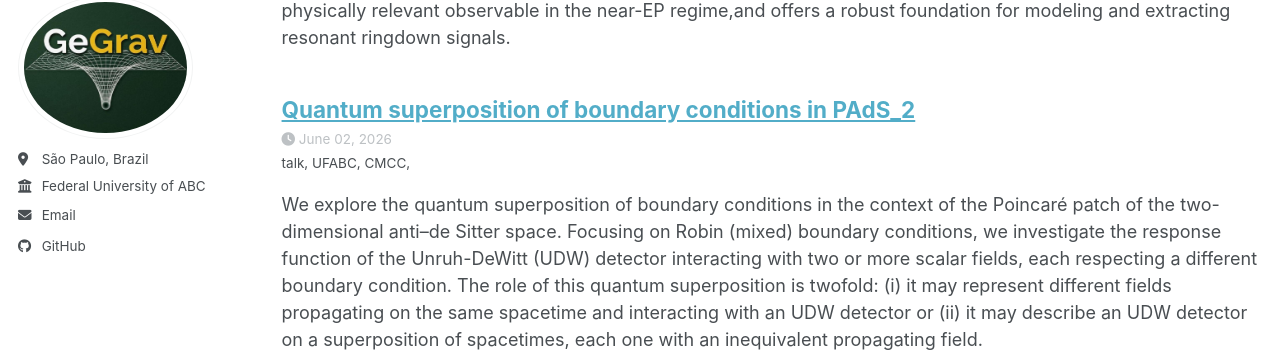
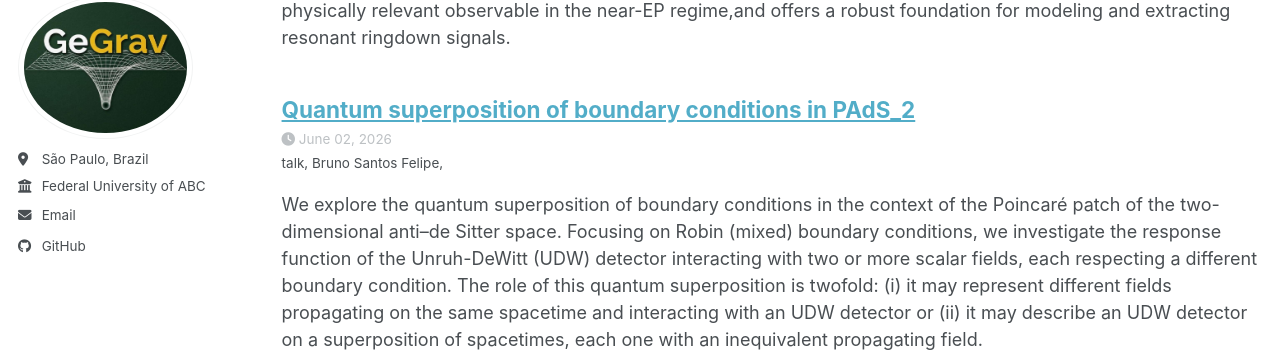
Before and after one commit to gegrav-ufabc/gegrav-ufabc.github.io, a Jekyll site: the page built from _pages/talks.html, in a window 1280 px wide and 900 px high, scrolled down 745 px. Shown: the part 105-457 px from the top of the window. Built offline with Jekyll 4.4.1, drawn with Linux system fonts in a browser that asks for light colours; a style sheet for code colours, icons or effects is not loaded.

Commit message:
Update 2013-03-01-tutorial-1.md

```diff
--- a/_talks/2013-03-01-tutorial-1.md
+++ b/_talks/2013-03-01-tutorial-1.md
@@ -3,7 +3,7 @@ title: "Quantum superposition of boundary conditions in PAdS_2"
 collection: talks
 type: "talk"
 permalink: /talks/2013-03-01-tutorial-1
-venue: "UFABC, CMCC"
+venue: "Bruno Santos Felipe"
 date: 02/06/2026
 ---
 
```
